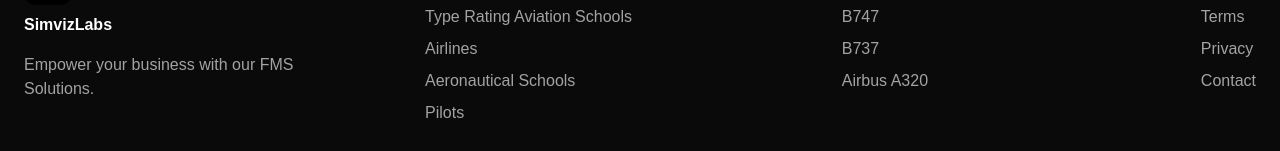
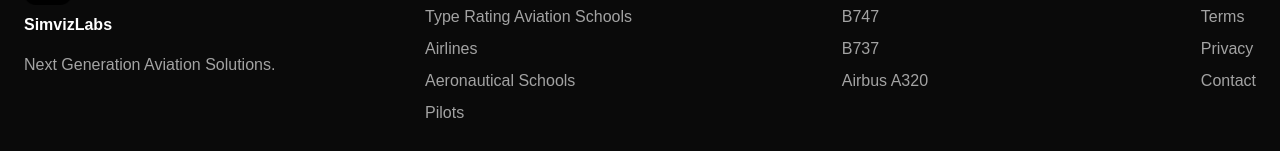
Before and after one commit to simvizlabs/simvizlabs-landing, a Next.js app: page /pilots in a window 1280 px wide. Shown: the part 1489-1640 px from the top of the page. Built offline with nearby package versions, Linux system fonts and the light colour scheme.

Commit message:
footer update, landing page sections remove, badge remove

```diff
--- a/app/page.tsx
+++ b/app/page.tsx
@@ -5,9 +5,7 @@
 import Footer from "@/components/footer";
 import NavbarDemo from "@/components/resizable-navbar-demo";
 import FeatureSection from "@/components/FeatureSection";
-import VerticalEventTimeline from "@/components/timeline";
 import FeaturesSectionDemo from "@/components/Benefits";
-import BentoGrid from "@/components/BentoGrid";
 import { FaqSectionDemo } from "@/components/FaqSectionDemo";
 
 import { RetroGridDemo } from "@/components/RetroGridDemo";
@@ -42,10 +40,7 @@
 
 
       <FeatureSection id="feature-section" />
-      <div id="timeline">
-        <VerticalEventTimeline />
-      </div>
-      <BentoGrid />
+
       <FeaturesSectionDemo />
       <FaqSectionDemo />
 
--- a/components/footer.tsx
+++ b/components/footer.tsx
@@ -81,7 +81,7 @@
           <p className="mt-2 font-bold text-white">SimvizLabs</p>
 
           <p className="mt-4 text-muted-foreground">
-            Empower your business with our FMS Solutions.
+          Next Generation Aviation Solutions.
           </p>
         </div>
 
--- a/components/hero-section.tsx
+++ b/components/hero-section.tsx
@@ -128,7 +128,7 @@
                                         ...transitionVariants,
                                     }}
                                     className="mt-12 flex flex-col items-center justify-center gap-2 md:flex-row">
-                                     <HovermeButtonDemo text="Request a demo" onClick={() => {
+                                     <HovermeButtonDemo text="Schedule a Call" onClick={() => {
                                         window.open('https://calendly.com/simvizlabs_demo/30min', '_blank');
                                       }} />
                                     <Button
```
